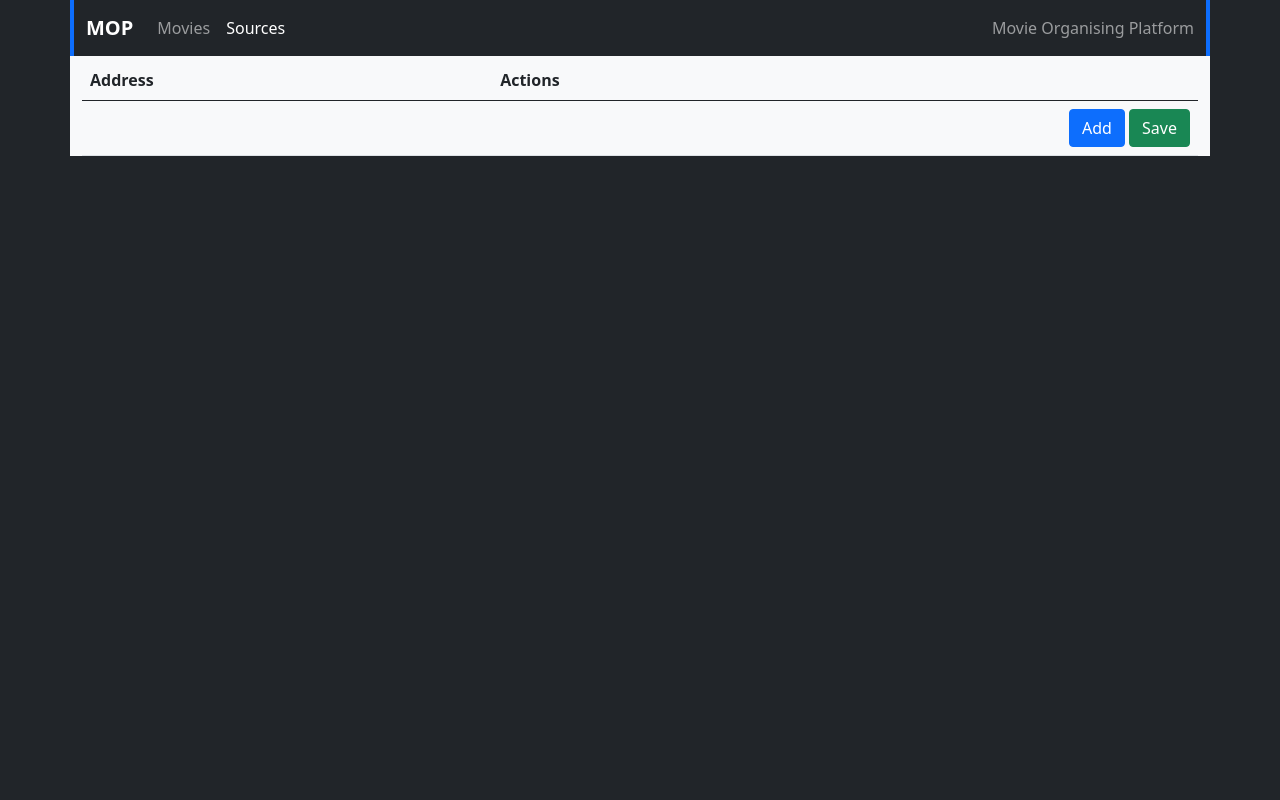
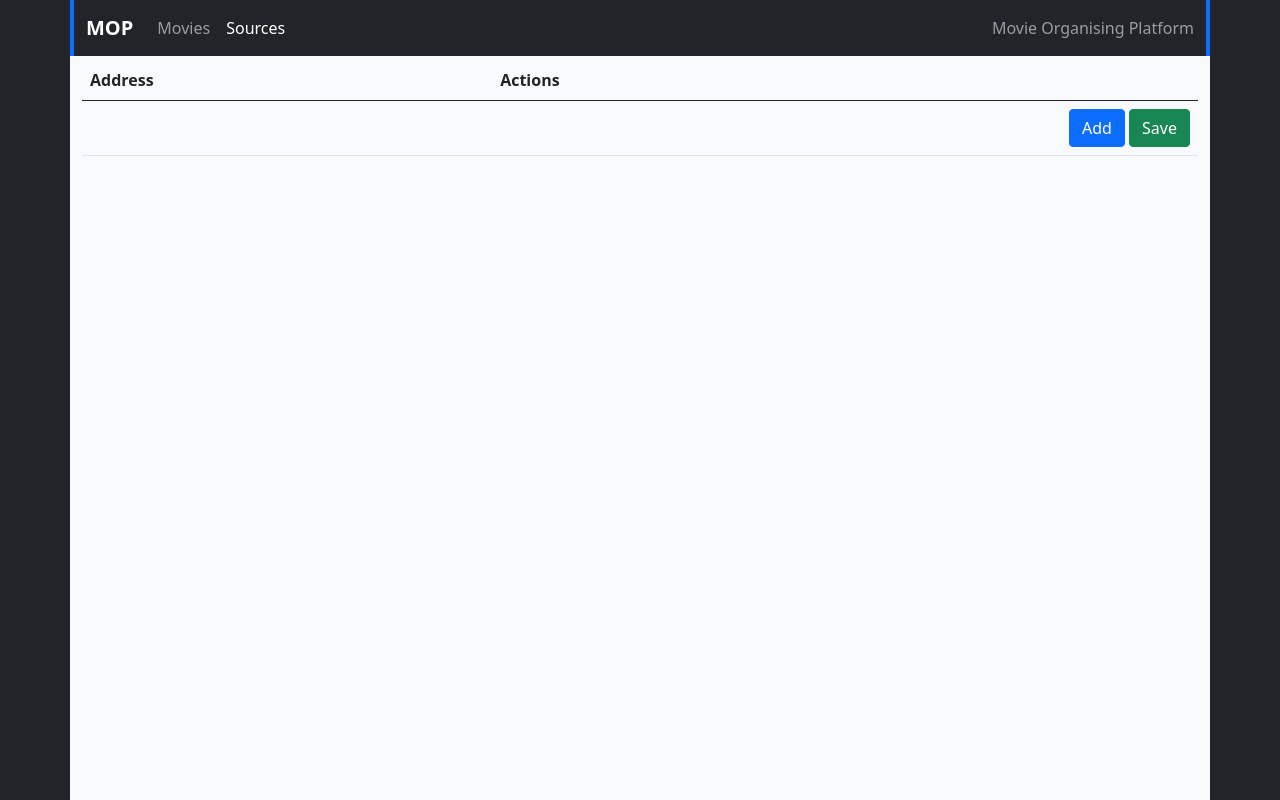
Before and after one commit to CouchMaster789/MOP, a Flask app: page /sources in a window 1280 px wide. Run offline with Flask 2, Linux system fonts and the light colour scheme; data that the repository does not hold is empty; some libraries are stand-ins or nearby versions.

Commit message:
resolved issues for no sources
Signed-off-by: Daniel Samet <danielsamet98@gmail.com>

```diff
--- a/routes.py
+++ b/routes.py
@@ -31,7 +31,10 @@ def movies():
     process_files(files)
 
     movie_list = flatten_movie_results(files)
-    movie_list = sorted(movie_list, key=lambda key: key["marked"]["year"].lower())
+    if movie_list:
+        movie_list = sorted(movie_list, key=lambda key: key["marked"]["year"].lower())
+    else:
+        movie_list = []
 
     return jsonify({
         "movies": movie_list,
--- a/templates/base.html
+++ b/templates/base.html
@@ -9,14 +9,12 @@
     <link href="https://cdn.jsdelivr.net/npm/bootstrap@5.0.0-beta1/dist/css/bootstrap.min.css" rel="stylesheet"
           integrity="sha384-giJF6kkoqNQ00vy+HMDP7azOuL0xtbfIcaT9wjKHr8RbDVddVHyTfAAsrekwKmP1" crossorigin="anonymous">
 
-    <link rel="stylesheet" type="text/css" href="https://cdn.datatables.net/1.10.22/css/jquery.dataTables.css">
-
     <title>MOP Movies</title>
 </head>
 
 <body class="bg-dark">
 
-<div class="container bg-light px-0">
+<div class="container bg-light min-vh-100 px-0">
 
     <nav class="navbar navbar-expand-lg navbar-dark bg-dark border-start border-end border-4 border-primary mb-1">
         <div class="container-fluid">
--- a/templates/movies.html
+++ b/templates/movies.html
@@ -39,6 +39,9 @@
                     document.querySelector("#sources_count").innerText = data["source_count"] + " Sources"
                     document.querySelector("#movie_count").innerText = data["movie_count"] + " Movies"
 
+                    if (data["movie_count"] === 0)
+                        table.querySelector("#body").insertAdjacentHTML("beforeend", `<tr><td colspan=4 class="text-center fst-italic">No results available</td></tr>`);
+
                     data["movies"].forEach(function (movie) {
                         table.querySelector("#body").insertAdjacentHTML("beforeend", `
                         <tr>
```
